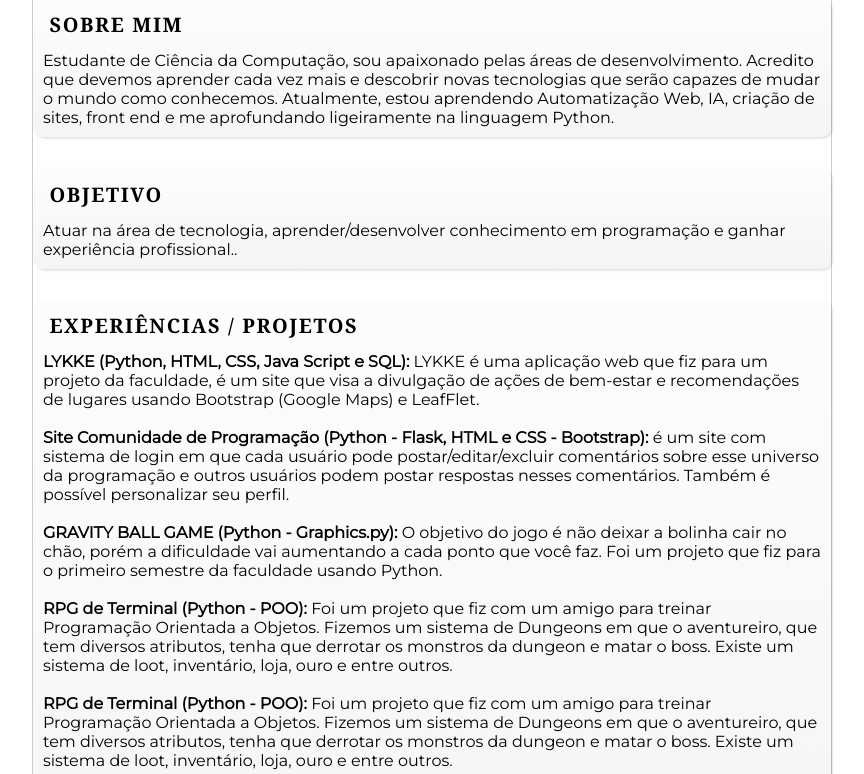
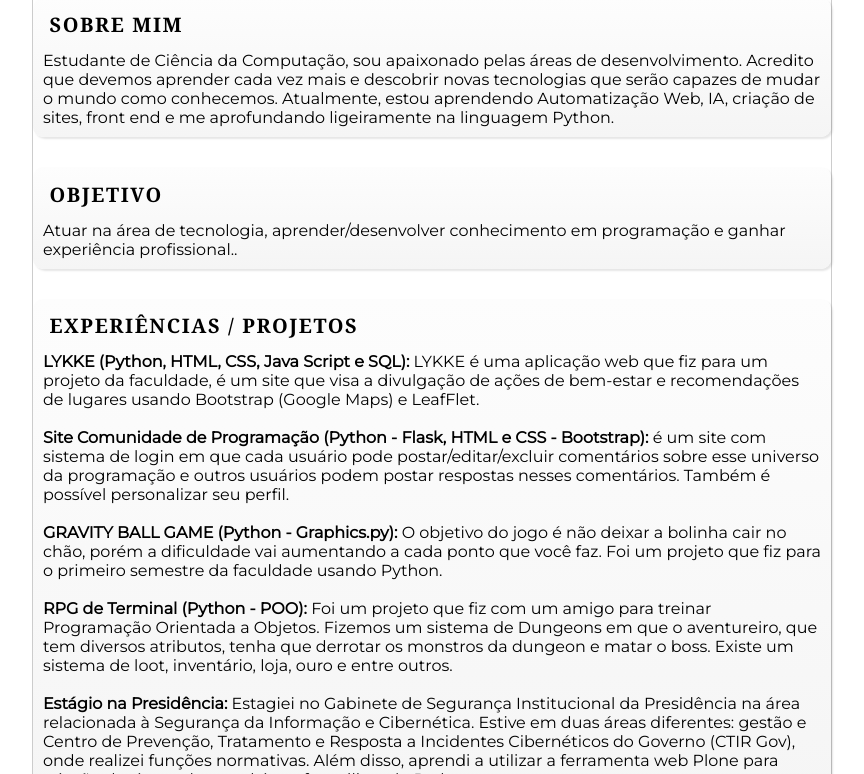
Before and after one commit to leoFagundes/CurriculoHTML, a plain HTML site: page index.html in a window 1280 px wide. Shown: the part 178-952 px from the top of the page, without its empty margins (208-1072 px from the left). Drawn offline with Linux system fonts and the light colour scheme.

Commit message:
Update index.html

```diff
--- a/index.html
+++ b/index.html
@@ -65,10 +65,6 @@
                     Orientada a Objetos. Fizemos um sistema de Dungeons em que o aventureiro, que tem diversos atributos, tenha que
                     derrotar os monstros da dungeon e matar o boss. Existe um sistema de loot, inventário, loja, ouro e entre outros.</p>
                 <br>
-                <p><strong>RPG de Terminal (Python - POO):</strong> Foi um projeto que fiz com um amigo para treinar Programação
-                    Orientada a Objetos. Fizemos um sistema de Dungeons em que o aventureiro, que tem diversos atributos, tenha que
-                    derrotar os monstros da dungeon e matar o boss. Existe um sistema de loot, inventário, loja, ouro e entre outros.</p>
-                <br>
                 <p><strong>Estágio na Presidência:</strong> Estagiei no Gabinete de Segurança Institucional da Presidência na área relacionada à Segurança da Informação e Cibernética.
                     Estive em duas áreas diferentes: gestão e Centro de Prevenção, Tratamento e Resposta a Incidentes Cibernéticos do Governo (CTIR Gov), onde realizei funções normativas.
                     Além disso, aprendi a utilizar a ferramenta web Plone para criação de sites e desenvolvi tarefas utilizando Python.</p>
```
